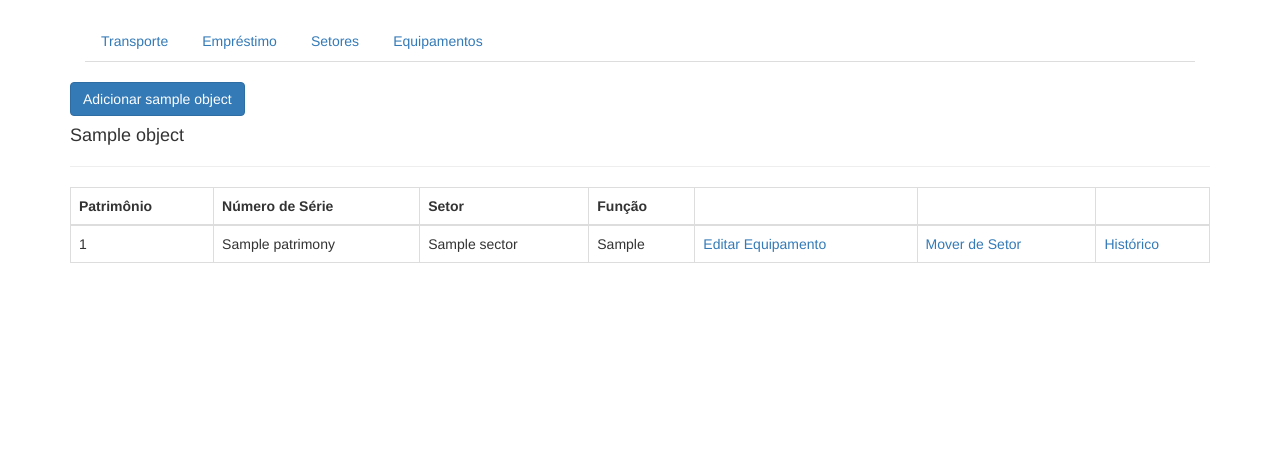
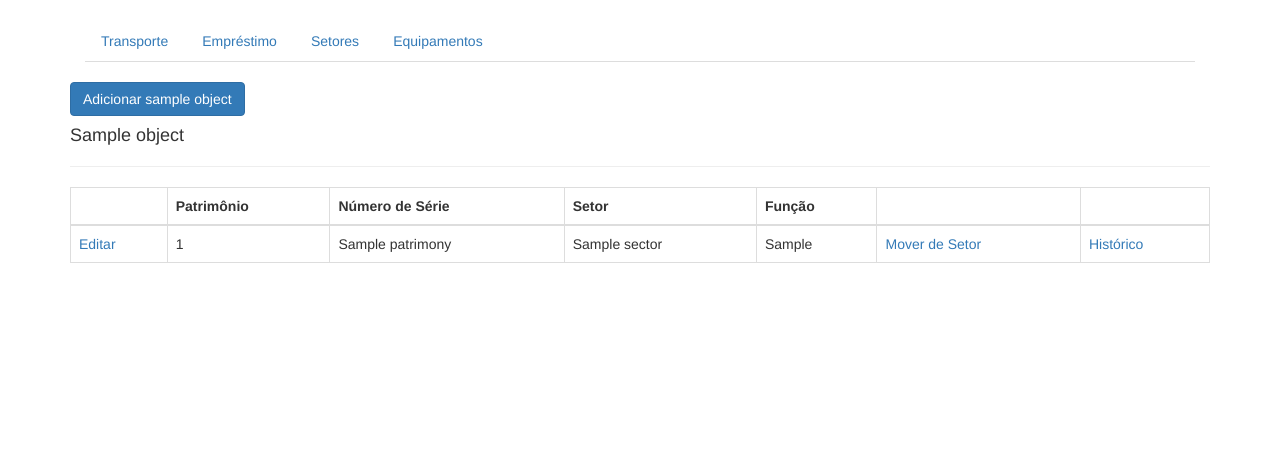
Before and after one commit to victoracioly/sigemh-huol, a Django app: template sigemh/equipments/templates/equipments/detail.html in a window 1280 px wide. Shown: the part 52-513 px from the top of the page. Run offline with Django 3.2, Linux system fonts and the light colour scheme; the template is opened without the code that fills it: most values are stand-ins (such as "Sample title", 1, 10 or a date in 2020); some libraries are stand-ins or nearby versions.

Commit message:
Colocando o botão editar no lugar correto em ...equipamentos/slug/

```diff
--- a/sigemh/equipments/templates/equipments/detail.html
+++ b/sigemh/equipments/templates/equipments/detail.html
@@ -6,11 +6,11 @@
     <table class="table table-bordered">
         <thead>
         <tr>
+            <th></th>
             <th>Patrimônio</th>
             <th>Número de Série</th>
             <th>Setor</th>
             <th>Função</th>
-            <th></th>
             <th></th>
             <th></th>
         </tr>
@@ -18,11 +18,11 @@
         <tbody>
         {% for obj in object.equipments.all %}
             <tr>
+                <td><a href="{% url 'equipments:update_equipment' obj.pk %}">Editar</a></td>
                 <td>{{ obj.serial_number }}</td>
                 <td>{{ obj.patrimony }}</td>
                 <td>{{ obj.sector|default:"-" }}</td>
                 <td>{{ obj.get_function_display }}</td>
-                <td><a href="{% url 'equipments:update_equipment' obj.pk %}">Editar Equipamento</a></td>
                 <td><a href="{% url 'equipments:change_sector' obj.pk %}">Mover de Setor</a></td>
                 <td><a href="{% url 'equipments:history' obj.pk %}">Histórico</a></td>
             </tr>
--- a/sigemh/equipments/views.py
+++ b/sigemh/equipments/views.py
@@ -26,7 +26,7 @@ class EquipmentTypeListView(BaseView, ListView):
 
 class EquipmentTypeTransportListView(EquipmentTypeListView):
 
-    #Método para
+    #Tirando botão 'Adicionar' de Transporte
     def get_context_data(self, **kwargs):
         context = super().get_context_data()
         context['new'] = False
@@ -39,6 +39,7 @@ class EquipmentTypeTransportListView(EquipmentTypeListView):
 
 class EquipmentTypeLoanListView(EquipmentTypeListView):
 
+    #Tirando botão 'Adicionar' de Empreśtimo
     def get_context_data(self, **kwargs):
         context = super().get_context_data()
         context['new'] = False
```
